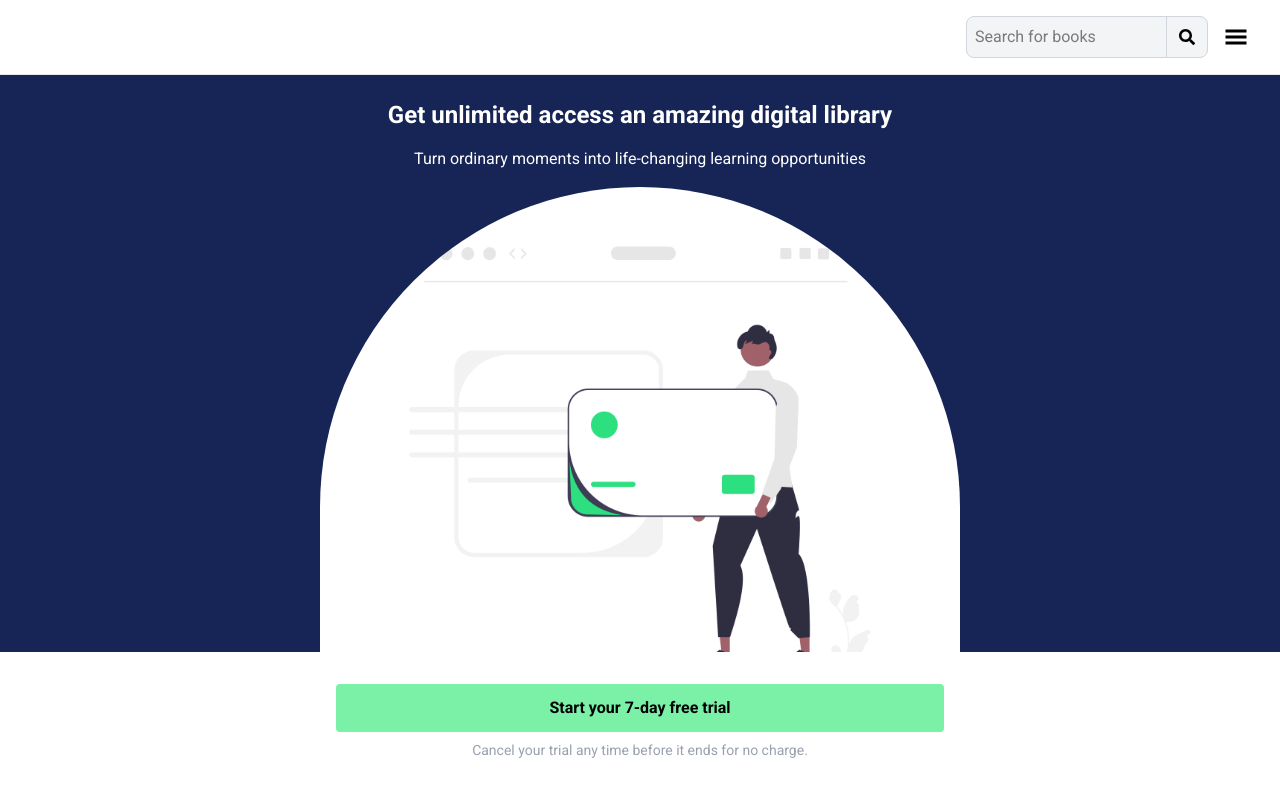
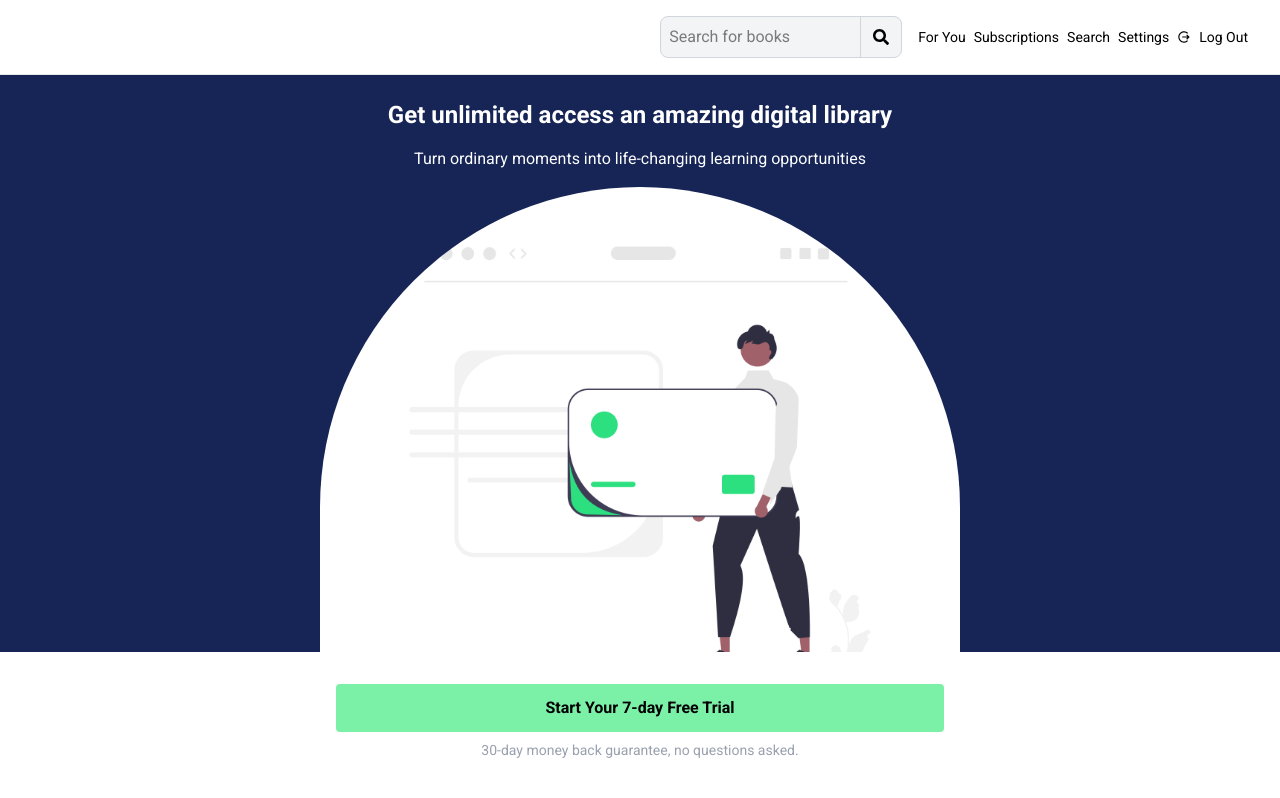
Before and after one commit to naomi-oleary/Advanced-Virtual-Internship-Summarist, a Next.js app: page /subscription-plan in a window 1280 px wide. Shown: the top 798 px of the page. Built offline with nearby package versions, Linux system fonts and the light colour scheme; no server answers; the database is empty; sample sign-in values are in the browser's storage.

Commit message:
fixed stripe routing with user premium status checked

```diff
--- a/app/book/[id]/page.tsx
+++ b/app/book/[id]/page.tsx
@@ -1,3 +1,4 @@
+
 interface PageProps {
     params: Promise<{ id: string }>;
 }
@@ -8,7 +9,6 @@ import { FaRegStar } from "react-icons/fa6";
 import { SlMicrophone } from "react-icons/sl";
 import { RiLightbulbLine } from "react-icons/ri";
 import { FiBookOpen } from "react-icons/fi";
-import { FaRegBookmark } from "react-icons/fa";
 import Link from 'next/link';
 
 
--- /dev/null
+++ b/app/components/UI/SelectedBookCard.tsx
@@ -0,0 +1,42 @@
+interface Book {
+    id: string;
+    author: string;
+    title: string;
+    subTitle: string;
+    imageLink: string;
+    audioLink: string;
+    totalRating: number;
+    averageRating: number;
+    keyIdeas: number;
+    type: string;
+    status: string;
+    subscriptionRequired: boolean;
+    summary: string;
+    tags: string[];
+    bookDescription: string;
+    authorDescription: string;
+    className?: string;
+}
+
+import BookCard from './BookCard';
+
+async function getSelectedBook(): Promise<Book[]> {
+        const res = await fetch('https://us-central1-summaristt.cloudfunctions.net/getBooks?status=selected');
+        if (!res.ok) {
+            throw new Error('Failed to fetch Book');
+        }
+        return res.json() as Promise<Book[]>
+    }
+
+export default async function SelectedBookCard() {
+
+    const selectedBook = await getSelectedBook();
+
+    return (
+        <div className="flex overflow-x-auto snap-x snap-mandatory scroll-smooth whitespace-nowrap">
+            {selectedBook && selectedBook.map((book) => (
+                <BookCard key={book.id} book={book} />
+            ))}
+        </div>
+    )
+}
--- a/app/components/UI/SuggestedBooks.tsx
+++ b/app/components/UI/SuggestedBooks.tsx
@@ -21,15 +21,13 @@ interface Book {
 }
 
 async function getSuggestedBooks(): Promise<Book[]> {
-        const res = await  fetch('https://us-central1-summaristt.cloudfunctions.net/getBooks?status=suggested');
-        if (!res.ok) {
-            throw new Error('Failed to fetch Book');
-        }
-
-        return res.json() as Promise<Book[]>
+    const res = await  fetch('https://us-central1-summaristt.cloudfunctions.net/getBooks?status=suggested');
+    if (!res.ok) {
+        throw new Error('Failed to fetch Book');
     }
 
-getSuggestedBooks();
+    return res.json() as Promise<Book[]>
+}
 
 export default async function SuggestedBooks() {
     const suggestedBooks = await getSuggestedBooks();
--- a/app/components/client-side/LoginButton.jsx
+++ b/app/components/client-side/LoginButton.jsx
@@ -1,7 +1,7 @@
 "use client"
 
 import { useState } from 'react';
-import AuthenticationModal from "./AuthenticationModal.jsx"
+import AuthenticationModal from "./AuthenticationModal.tsx"
 
 export default function LoginButton({ className = "" }) {
 
--- a/app/components/client-side/NavBar.jsx
+++ b/app/components/client-side/NavBar.jsx
@@ -4,8 +4,15 @@ import { GiHamburgerMenu } from "react-icons/gi";
 import { FaSearch } from "react-icons/fa";
 import { useState, useRef, useEffect } from 'react';
 import SideMenu from './SideMenu';
+import Link from 'next/link';
+import { useAuth } from "../../../account/AuthContext";
+import { useRouter } from 'next/navigation';
+import LoginButton from './LoginButton';
+import LogoutButton from './LogoutButton';
 
 export default function NavBar() {
+
+    const { user, loading } = useAuth();
 
     const [query, setQuery] = useState('');
     const [ isMenuOpen, setIsMenuOpen ] = useState(false);
@@ -28,6 +35,8 @@ export default function NavBar() {
         };
     }, []);
 
+    if (loading) return <p>Loading...</p>
+
     return (
         <div className="flex border-b border-gray-200 h-full p-4 justify-end items-center">
             <div className="flex bg-gray-100 border border-gray-300 rounded-lg">
@@ -46,7 +55,25 @@ export default function NavBar() {
                 className="flex mx-4 place-items-center text-2xl"
                 onClick={() => setIsMenuOpen(!isMenuOpen)}
             >
-                <GiHamburgerMenu />
+                <GiHamburgerMenu className="md:hidden" />
+                <nav className="hidden md:flex text-sm gap-2 lg:visible" >
+                    <Link href="/for-you">
+                        For You
+                    </Link>
+                    <Link href="/subscription-plan">
+                        Subscriptions
+                    </Link>
+                    <div className="cursor-not-allowed" >Search</div>
+                    <Link href="/settings">Settings</Link>
+                    <div>
+                        {user ? (
+                            <LogoutButton />
+                        ) : (
+                            <LoginButton />
+                        )}
+                    </div>
+                </nav>
+
                 {isMenuOpen && (
                     <div ref={sideMenuRef} className="transition duration-200 ease-in-out">
                         <SideMenu
--- a/app/firebase.ts
+++ b/app/firebase.ts
@@ -18,5 +18,6 @@ const firebaseConfig = {
 const app = initializeApp(firebaseConfig);
 
 export const initFirebase = () => {
+
   return app;
 };
--- a/app/for-you/page.tsx
+++ b/app/for-you/page.tsx
@@ -1,49 +1,20 @@
-
-import BookCard from '../components/UI/BookCard';
 import RecommendedBookCard from '../components/UI/RecommendedBookCard';
 import SuggestedBooks from '../components/UI/SuggestedBooks';
 import NavBar from "../components/client-side/NavBar";
-import { CgPlayButtonO } from "react-icons/cg";
+import SelectedBookCard from '../components/UI/SelectedBookCard';
 
-interface Book {
-    id: string;
-    author: string;
-    title: string;
-    subTitle: string;
-    imageLink: string;
-    audioLink: string;
-    totalRating: number;
-    averageRating: number;
-    keyIdeas: number;
-    type: string;
-    status: string;
-    subscriptionRequired: boolean;
-    summary: string;
-    tags: string[];
-    bookDescription: string;
-    authorDescription: string;
-    className?: string;
-}
 
-async function getSelectedBook(): Promise<Book[]> {
-        const res = await fetch('https://us-central1-summaristt.cloudfunctions.net/getBooks?status=selected');
-        if (!res.ok) {
-            throw new Error('Failed to fetch Book');
-        }
-        return res.json() as Promise<Book[]>
-    }
-
-export default async function ForYouPage() {
-    const selectedBook = await getSelectedBook();
+export default function ForYouPage() {
 
     return (
         <div className="relative">
            <NavBar />
-           <section id="SELECTED" className="px-8 py-4">
+           <section id="SELECTED" className="px-8 py-4 w-full">
                 <h1 className="py-4 font-bold text-2xl text-black">Selected just for you</h1>
-                {Array.isArray(selectedBook) && selectedBook.map((book) => (
-                    <BookCard key={book.id} book={book} />
-                ))}
+                <div className="flex justify-center w-full">
+                    <SelectedBookCard />
+                </div>
+
            </section>
            <section id="RECOMMENDED" className="px-8 py-4">
                 <h1 className="py-4 font-bold text-2xl text-black">Recommended For You</h1>
--- a/app/page.tsx
+++ b/app/page.tsx
@@ -9,7 +9,7 @@ import HomePage from './components/HomePage';
 
 export default function Home() {
   return (
-    <div className="flex flex-col min-h-screen w-full">
+    <div className="flex flex-col min-h-screen w-full items-center">
       <main>
           <HomePage />
       </main>
--- a/app/subscription-plan/page.tsx
+++ b/app/subscription-plan/page.tsx
@@ -10,10 +10,11 @@ import { useRouter } from 'next/navigation';
 import { useAuth } from '../../account/AuthContext';
 import FAQDropdown from '../components/client-side/FAQDropdown';
 import NavBar from '../components/client-side/NavBar';
-import { getCheckoutUrl, getPortalUrl } from "../../account/stripePayment";
+import { getCheckoutUrl } from "../../account/stripePayment";
 import { initFirebase } from "../firebase";
 import { getAuth } from 'firebase/auth';
 import { getPremiumStatus } from "../../account/getPremiumStatus";
+import AuthenticationModal from '../components/client-side/AuthenticationModal';
 
 
 export default function SubscriptionPage({ className= "" }) {
@@ -26,6 +27,7 @@ export default function SubscriptionPage({ className= "" }) {
     const auth = getAuth(app);
     const { user, loading } = useAuth()
     const [isPremium, setIsPremium] = useState(false);
+    const [isAuthModalOpen, setIsAuthModalOpen] = useState(false);
 
     const upgradeToPremium = async () => {
         const priceId = "price_1UUsCuGw9XYjKYVCwC0ANqGN";
@@ -34,15 +36,21 @@ export default function SubscriptionPage({ className= "" }) {
         console.log("Upgrade to Premium");
     }
 
-    // const upgradeToPremiumPlus = async () => {
-    //     const priceId = "price_1UUsCuGw9XYjKYVCwC0ANqGN";
-    //     const checkoutUrl = await getCheckoutUrl(app, priceId);
-    //     router.push(checkoutUrl);
-    //     console.log("Upgrade to Premium");
-    // }
+    const handleSubscriptionClick = () => {
+        if (!user) {
+            setIsAuthModalOpen(true);
+        } else upgradeToPremium();
+    }
+
+    useEffect(() => {
+        if (!loading && user && isPremium) {
+            router.replace('/settings');
+        }
+    }, [user, loading, router, isPremium]);
+
     useEffect(() => {
         if (!loading && !user) {
-            router.replace('/for-you');
+            router.replace('/subscription-plan');
         }
     }, [user, loading, router]);
 
@@ -126,26 +134,21 @@ export default function SubscriptionPage({ className= "" }) {
                 </div>
             </div>
             <div className="flex flex-col items-center p-8 sticky bottom-0 bg-white w-full">
-                {isToggled2 ? (
                     <>
                         <button
                             className="p-3 bg-green-300 rounded-sm font-semibold w-1/2"
-                            onClick={upgradeToPremium}
+                            onClick={handleSubscriptionClick}
                         >
-                                Start your first month
+                            {isToggled2 ? ("Start your first month") : ("Start Your 7-day Free Trial")}
                         </button>
                         <p className="text-sm text-gray-400 p-2">30-day money back guarantee, no questions asked.</p>
                     </>
-                ) : (
-                    <>
-                        <button
-                            className="p-3 bg-green-300 rounded-sm font-semibold w-1/2"
-                            onClick={upgradeToPremium}
-                        >
-                                Start your 7-day free trial
-                        </button>
-                        <p className="text-sm text-gray-400 p-2">Cancel your trial any time before it ends for no charge.</p>
-                    </>
+                {isAuthModalOpen && (
+                    <AuthenticationModal
+                        isOpen={isAuthModalOpen}
+                        onClose={() => setIsAuthModalOpen(false)}
+                    >
+                    </AuthenticationModal>
                 )}
             </div>
             <FAQDropdown />
```
Also changed, not shown: app/components/UI/BookCard.tsx (+37 -18 lines), app/components/client-side/AuthenticationModal.tsx (renamed from app/components/client-side/AuthenticationModal.jsx, +42 -29 lines).
